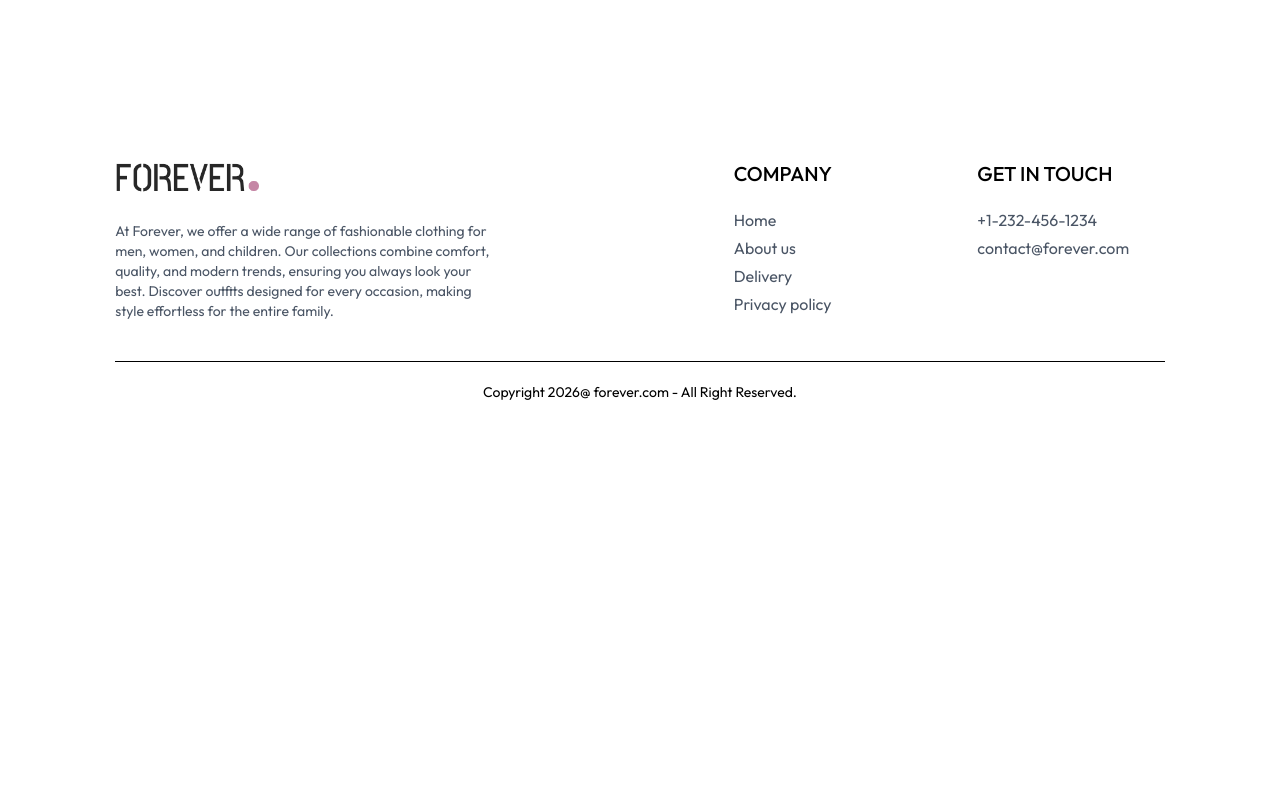
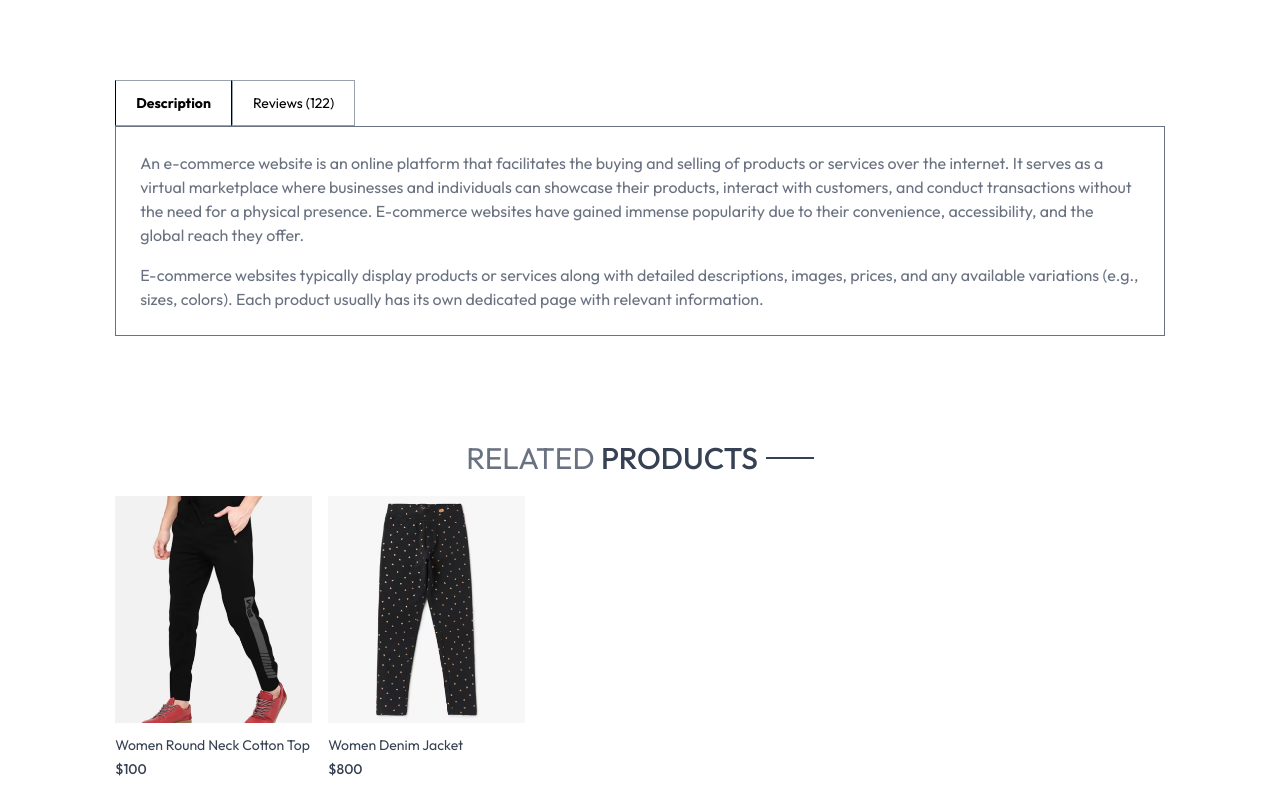
Before and after one commit to KishanPatel19/forever-clothing-website, a React (Vite) app in the folder frontend/: page /product/aaaab in a window 1280 px wide. Shown: the part 622-1420 px from the top of the page. Before the commit the page ends 1044 px from the top, so only its background shows below. Built offline with nearby package versions, Linux system fonts and the light colour scheme.

Commit message:
add realted products to product details page

```diff
--- /dev/null
+++ b/frontend/src/components/RelatedProducts.jsx
@@ -0,0 +1,36 @@
+import React, { useContext, useEffect, useState } from 'react'
+import { ShopContext } from '../context/ShopContext'
+import Title from './Title'
+import ProductItem from './ProductItem'
+
+function RelatedProducts({category , subCategory}) {
+    const {products} = useContext(ShopContext)
+    const [related,setRelated]= useState([])
+
+    useEffect(()=>{
+        if(products.length > 0){
+            let productsCopy = products.slice()
+
+            productsCopy = productsCopy.filter((item)=>category===item.category);
+            productsCopy = productsCopy.filter((item)=>subCategory===item.subCategory)
+
+            setRelated(productsCopy.slice(0,5))
+        }
+    },[products])
+  return (
+    <div className='my-24'>
+        <div className='text-center text-3xl py-2'>
+            <Title text1={'RELATED'} text2={'PRODUCTS'}/>
+        </div>
+        <div className='grid grid-cols-2 sm:grid-cols-3 md:grid-cols-4 lg:grid-cols-5 gap-4 gap-y-6'>
+            {
+                   related.map((item,index)=>(
+                    <ProductItem key={index} name={item.name} id={item._id} price={item.price} image={item.image}/>
+                   ))
+            }
+        </div>
+    </div>
+  )
+}
+
+export default RelatedProducts
--- a/frontend/src/pages/Product.jsx
+++ b/frontend/src/pages/Product.jsx
@@ -3,6 +3,7 @@
 import { ShopContext } from '../context/ShopContext';
 import star from '../assets/star.png'
 import dullStar from '../assets/dullStar.png'
+import RelatedProducts from '../components/RelatedProducts';
 
 function Product() {
 
@@ -77,9 +78,24 @@
             <p>Cash on delivery is available on this product.</p>
             <p>Easy return and exchange policy within 7 days.</p>
           </div>
+
         </div>
       </div>
+            {/* -----------------Description---------  */}
+         <div className='mt-20'>
+            <div className='flex'>
+              <b className='border border-y-gray-400 px-5  py-3  text-sm'>Description</b>
+              <p className='border border-gray-400 px-5 py-3 text-sm'>Reviews (122)</p>
+            </div>
+            <div className='flex flex-col border gap-4 px-6 py-6 text-gray-500'>
+              <p>An e-commerce website is an online platform that facilitates the buying and selling of products or services over the internet. It serves as a virtual marketplace where businesses and individuals can showcase their products, interact with customers, and conduct transactions without the need for a physical presence. E-commerce websites have gained immense popularity due to their convenience, accessibility, and the global reach they offer.</p>
+              <p>E-commerce websites typically display products or services along with detailed descriptions, images, prices, and any available variations (e.g., sizes, colors). Each product usually has its own dedicated page with relevant information.</p>
+            </div>
+         </div>
+         {/* ------------display related products--------  */}
+         <RelatedProducts category={productData.category} subCategory={productData.subCategory} />
     </div>
+
   ):<div className='opacity-0'></div>
 }
 
```
